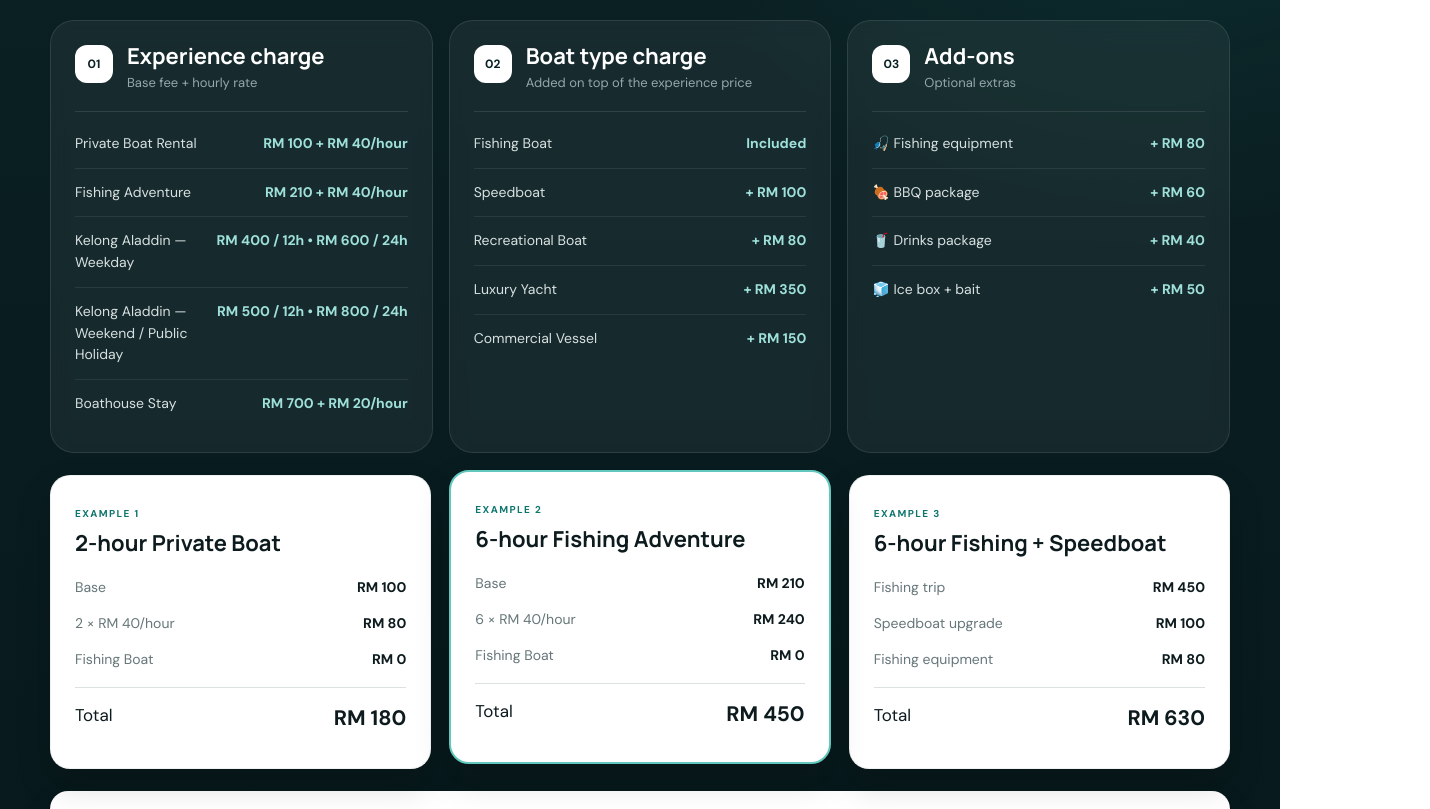
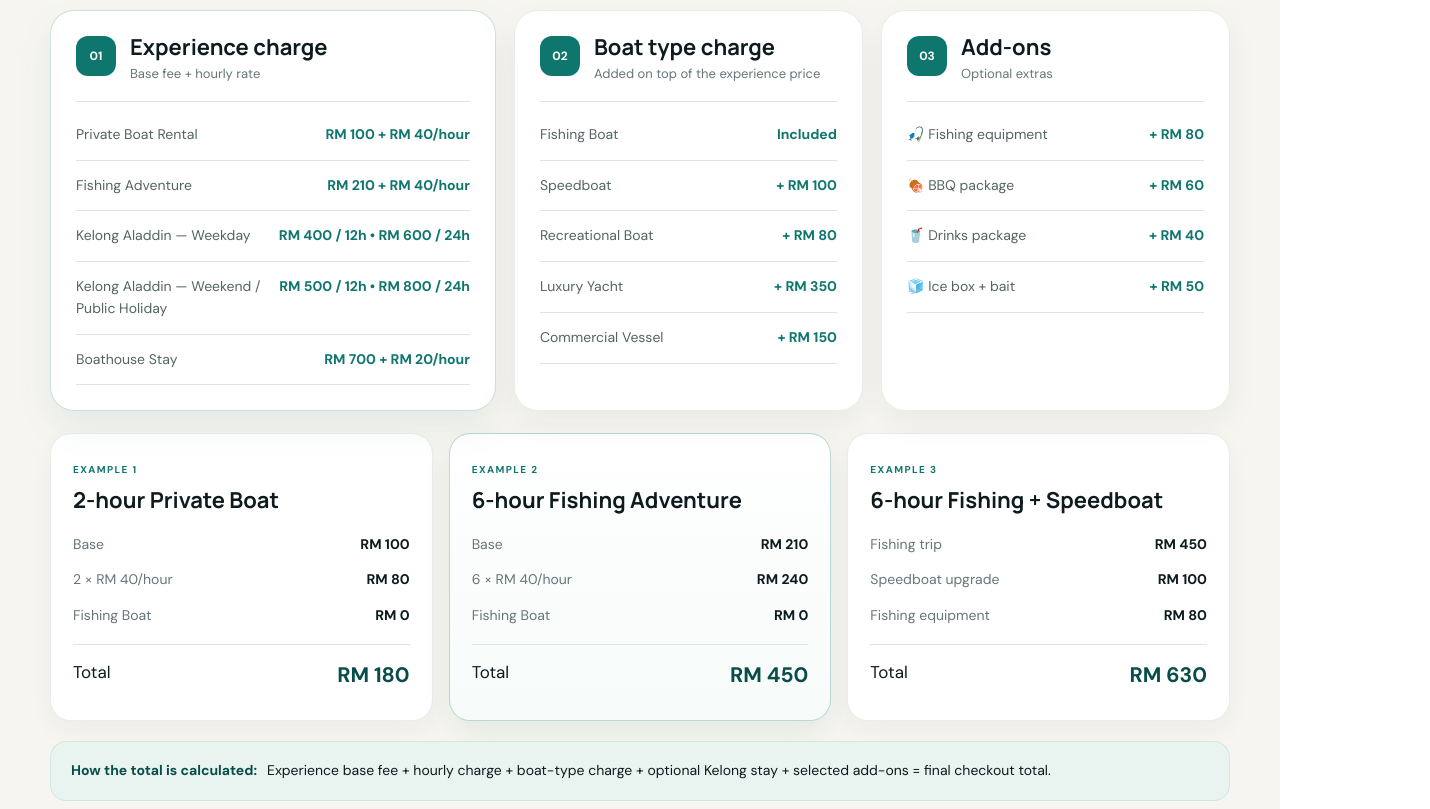
Before and after one commit to CptImtiaz/Ship_Website, a website: page public/index.html in a window 1280 px wide. Shown: the part 7900-8709 px from the top of the page, 1430 px wide, since content can reach past the window. Drawn offline with Linux system fonts and the light colour scheme.

Commit message:
Restyle full price breakdown to match website theme

```diff
--- a/public/styles.css
+++ b/public/styles.css
@@ -937,3 +937,143 @@ footer{background:#091417;color:#fff;padding:60px 0 20px}
     margin-bottom:28px;
   }
 }
+
+/* ============================================================
+   PRICING — MATCH MAIN WEBSITE VISUAL LANGUAGE
+   ============================================================ */
+.pricing-section{
+  position:relative;
+  padding:104px 0;
+  background:#f7f5ef;
+  color:var(--ink);
+}
+.pricing-section:before{
+  content:"";
+  position:absolute;
+  width:360px;
+  height:360px;
+  border-radius:50%;
+  right:-150px;
+  top:-170px;
+  background:rgba(15,118,110,.05);
+  pointer-events:none;
+}
+.pricing-section .section-head{
+  position:relative;
+  z-index:1;
+  margin-bottom:34px;
+}
+.pricing-section .section-head h2{
+  color:var(--ink);
+}
+.pricing-section .section-head>p{
+  color:var(--muted);
+  max-width:560px;
+  line-height:1.7;
+}
+.pricing-section .eyebrow.dark{
+  color:var(--teal);
+}
+
+.pricing-section .pricing-layout{
+  position:relative;
+  z-index:1;
+  display:grid;
+  grid-template-columns:1.15fr .9fr .9fr;
+  gap:18px;
+}
+.pricing-section .pricing-block{
+  background:#fff;
+  border:1px solid rgba(20,55,51,.09);
+  border-radius:24px;
+  padding:25px;
+  box-shadow:0 12px 32px rgba(17,42,39,.055);
+  color:var(--ink);
+  backdrop-filter:none;
+}
+.pricing-section .pricing-block:first-child{
+  border-color:rgba(15,118,110,.22);
+  box-shadow:0 16px 36px rgba(15,118,110,.08);
+}
+.pricing-section .pricing-block-head{
+  padding-bottom:17px;
+  border-bottom:1px solid var(--line);
+}
+.pricing-section .pricing-block-head>span{
+  width:40px;
+  height:40px;
+  border-radius:12px;
+  background:var(--teal);
+  color:#fff;
+}
+.pricing-section .pricing-block-head h3{
+  color:var(--ink);
+}
+.pricing-section .pricing-block-head p{
+  color:var(--muted);
+}
+.pricing-section .price-list>div{
+  color:var(--ink);
+  border-bottom:1px solid var(--line);
+  padding:14px 0;
+}
+.pricing-section .price-list>div span{
+  color:#536563;
+}
+.pricing-section .price-list strong{
+  color:var(--teal);
+}
+
+.pricing-section .pricing-examples{
+  display:grid;
+  grid-template-columns:repeat(3,1fr);
+  gap:16px;
+  margin-top:22px;
+}
+.pricing-section .example-card{
+  background:#fff;
+  border:1px solid rgba(20,55,51,.09);
+  border-radius:21px;
+  padding:22px;
+  box-shadow:0 10px 26px rgba(17,42,39,.045);
+}
+.pricing-section .example-card h3{
+  color:var(--ink)!important;
+}
+.pricing-section .example-card>span{
+  color:var(--teal);
+}
+.pricing-section .featured-example{
+  transform:none;
+  border:1px solid rgba(15,118,110,.28);
+  background:linear-gradient(180deg,#fff 0%,#f6fbf9 100%);
+  box-shadow:0 13px 30px rgba(15,118,110,.08);
+}
+.pricing-section .example-total{
+  border-top:1px solid var(--line);
+}
+.pricing-section .example-total strong{
+  color:var(--teal-dark);
+}
+
+.pricing-section .pricing-note{
+  position:relative;
+  z-index:1;
+  margin-top:20px;
+  padding:18px 20px;
+  border:1px solid rgba(15,118,110,.10);
+  background:var(--teal-soft);
+  color:var(--ink);
+  border-radius:16px;
+  box-shadow:none;
+}
+.pricing-section .pricing-note strong{
+  color:var(--teal-dark);
+}
+
+@media(max-width:960px){
+  .pricing-section .pricing-layout,
+  .pricing-section .pricing-examples{
+    grid-template-columns:1fr;
+  }
+}
```
